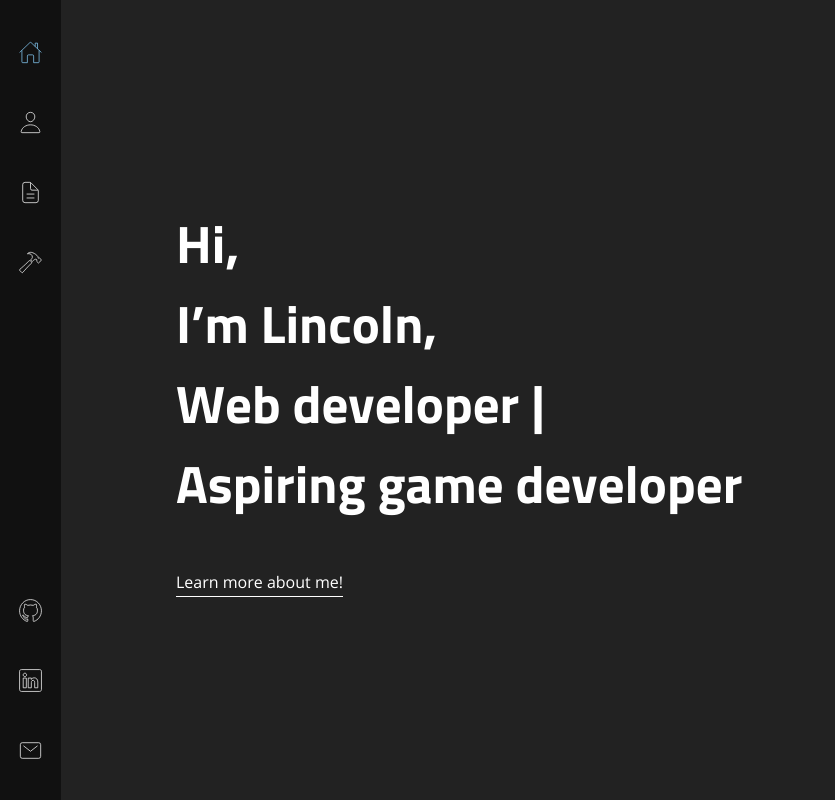
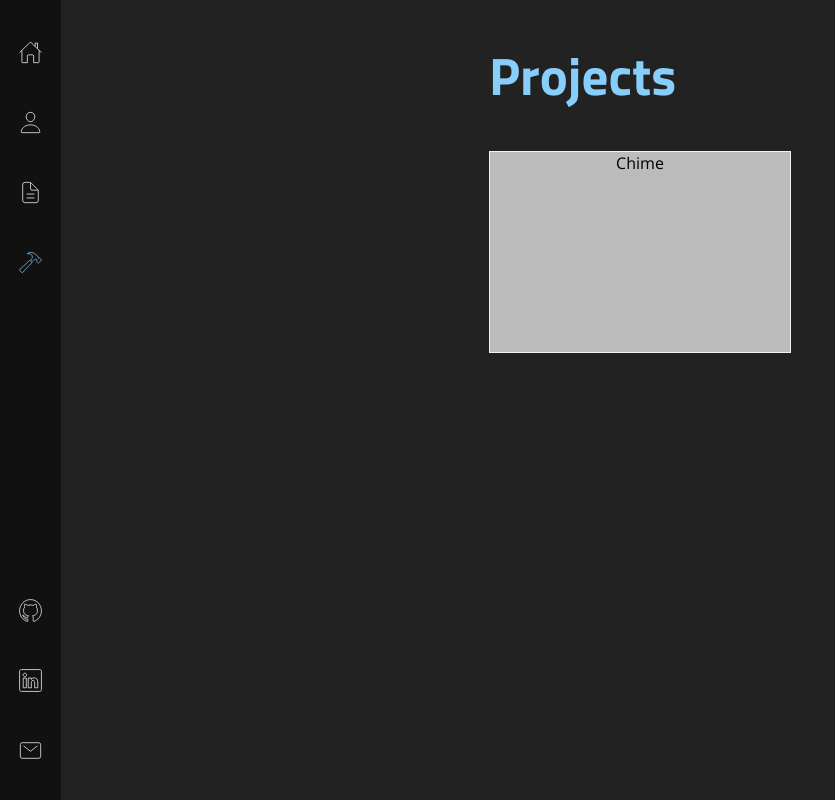
Before and after one commit to lincolnChoy/lincolnChoy, a React (Create React App) app: page / in a window 1280 px wide. Shown: the whole page, without its empty margins (0-835 px from the left). Built offline with nearby package versions, Linux system fonts and the light colour scheme.

Commit message:
Save point

```diff
--- a/src/App.js
+++ b/src/App.js
@@ -10,7 +10,7 @@ class App extends React.Component {
   constructor() {
     super()
     this.state = {
-      activeRoute: 'home'
+      activeRoute: 'projects'
     }
   }
 
--- a/src/containers/Projects/Projects.js
+++ b/src/containers/Projects/Projects.js
@@ -1,12 +1,24 @@
 import React from 'react'
 import './Projects.scss'
+import projectsList from './projectList'
 
 class Projects extends React.Component {
   render() {
     return (
       <div className="wrapper projects-wrapper scene_element scene_element--fadeindown">
-        <h1>Projects</h1>
-        <p></p>
+        <div className="text-section">
+          <h1>Projects</h1>
+          <div className="project-card">
+            <div className="project-card-inner">
+              <div className="project-card-front">
+                {projectsList[0].name}
+              </div>
+              <div className="project-card-back">
+                {projectsList[1].name}
+              </div>
+            </div>
+          </div>
+        </div>
       </div>
     )
   }
--- a/src/containers/Projects/Projects.scss
+++ b/src/containers/Projects/Projects.scss
@@ -3,4 +3,59 @@
   display: flex;
   flex-direction: row;
   justify-content: center;
+
+  .text-section {
+    h1 {
+      color: lightskyblue;
+      animation-duration: 1.5s;
+      animation-fill-mode: both;
+      animation-iteration-count: 1;
+      animation-name: rubberBandWordUp;
+    }
+
+    .project-card {
+      background-color: transparent;
+      width: 300px;
+      height: 200px;
+      border: 1px solid #f1f1f1;
+      perspective: 1000px; /* Remove this if you don't want the 3D effect */
+
+      /* This container is needed to position the front and back side */
+      .project-card-inner {
+        position: relative;
+        width: 100%;
+        height: 100%;
+        text-align: center;
+        transition: transform 0.8s;
+        transform-style: preserve-3d;
+      }
+
+      /* Do an horizontal flip when you move the mouse over the flip box container */
+      .project-card:hover .project-card-inner {
+        transform: rotateY(180deg);
+      }
+
+      /* Position the front and back side */
+      .project-card-front, .project-card-back {
+        position: absolute;
+        width: 100%;
+        height: 100%;
+        -webkit-backface-visibility: hidden; /* Safari */
+        backface-visibility: hidden;
+      }
+
+      /* Style the front side (fallback if image is missing) */
+      .project-card-front {
+        background-color: #bbb;
+        color: black;
+      }
+
+      /* Style the back side */
+      .project-card-back {
+        background-color: dodgerblue;
+        color: white;
+        transform: rotateY(180deg);
+      }
+    }
+  }
 }
--- /dev/null
+++ b/src/containers/Projects/projectList.js
@@ -0,0 +1,69 @@
+export default [
+  {
+    name: "Chime",
+    description:
+    `A messenging application developed in Angular, React and React-Native (currently there is a different implementation in each of these frameworks).
+    I also built a back-end server for this.
+    `,
+    features: ["Developed across 3 frameworks."],
+    tools: ["JavaScript/TypeScript","React, Redux", "Angular, NGRX", "React-Native", "NodeJS", "Express", "PostGreSQL"],
+    links: [
+        {
+            url: "https://github.com/lincolnChoy/Chime-Front-End",
+            name: "GitHub - React"
+        },
+        {
+            url: "https://github.com/lincolnChoy/Chime-Angular",
+            name: "GitHub - Angular"
+        },
+        {
+            url: "https://github.com/lincolnChoy/Chime",
+            name: "GitHub - React Native"
+        },
+        {
+            url: "https://github.com/lincolnChoy/Chime-API",
+            name: "GitHub - Node back-end"
+        },
+        {
+            url: "https://chimeapp.netlify.com/",
+            name: "Visit site"
+        }
+    ],
+    status: "In progress",
+    screenshots: [],
+    brief: "A full-stack messenger application for desktop and mobile."
+  },
+  {
+    name: "Pacamana Jones",
+    description:
+    `University project. A parody of a timeless classic, Pacman. Developed in Java using the JavaFX library with fellow student Henry Shen.
+    This version features an Indiana-Jones themed storyline in which the player must collect artifacts and avoid the ghosts in the maze.
+    `,
+    features: ["Single-player", "Multi-player", "Desktop application"],
+    tools : ["Java", "JavaFX", "Audacity", "Photoshop"],
+    links: [{
+        url: "https://github.com/lincolnChoy/Pacamana-Jones",
+        name: "GitHub"
+    }],
+    status: "Complete",
+    screenshots: ["https://i.imgur.com/g2sZMSI.png"],
+    brief: "A parody of the timeless arcade game, Pacman."
+    },
+    {
+        name: "SwimmyFishy",
+        description: "A spin-off on the classic FlappyBird game developed on Android. Developed with fellow student Henry Shen.",
+        features: ["Developed in Java.", "All visual assets were self made."],
+        tools: [
+            "Android Studio",
+            "Java",
+            "Photoshop"
+        ],
+        links: [{
+            url: "https://github.com/lincolnChoy/SwimmyFishy",
+            name: "GitHub"
+        }],
+        status: "Complete",
+        screenshots: ["https://i.imgur.com/ecGV17i.png"],
+        brief: "A spin-off on the classic FlappyBird game developed on Android."
+    },
+]
```
